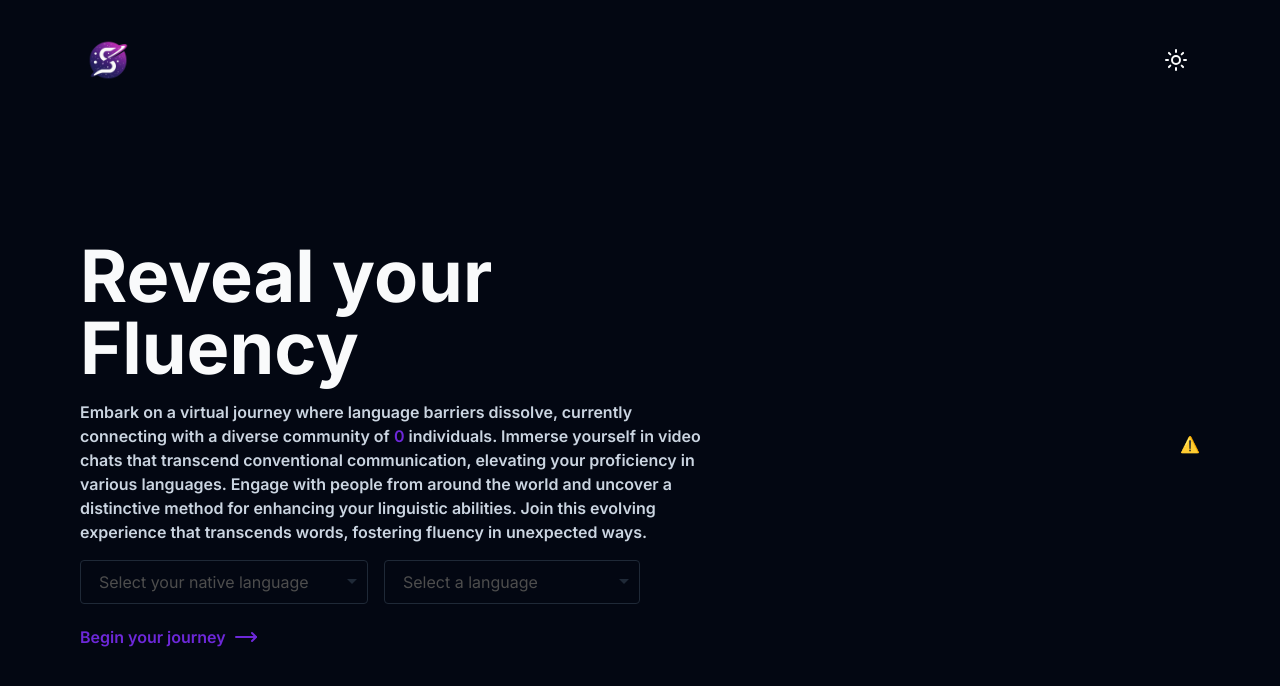
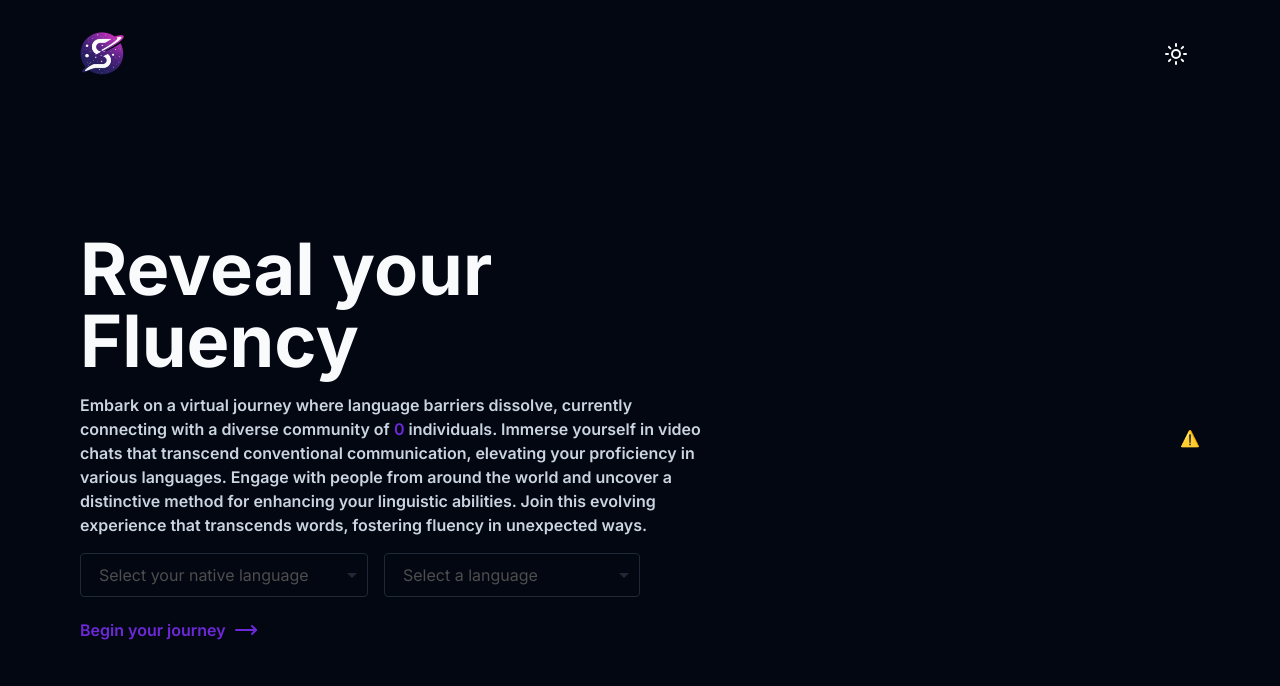
Before and after one commit to angelopedroso/stella, a Next.js app in the folder client/: page / in a window 1280 px wide. Shown: the top 686 px of the page. Built offline with nearby package versions, Linux system fonts and the light colour scheme; no server answers.

Commit message:
♻️refactor: changed logo

```diff
--- a/client/src/components/header/index.tsx
+++ b/client/src/components/header/index.tsx
@@ -7,7 +7,7 @@ export function Header() {
   return (
     <header className="flex items-center justify-between pb-8">
       <Link href="/" className="cursor-pointer">
-        <Image src={Logo} alt="logo" width={56} height={56} />
+        <Image src={Logo} alt="logo" width={44} height={44} />
       </Link>
       <div className="flex gap-2">
         <ToggleDarkMode />
```
Also changed, not shown: client/src/assets/logo.png.
